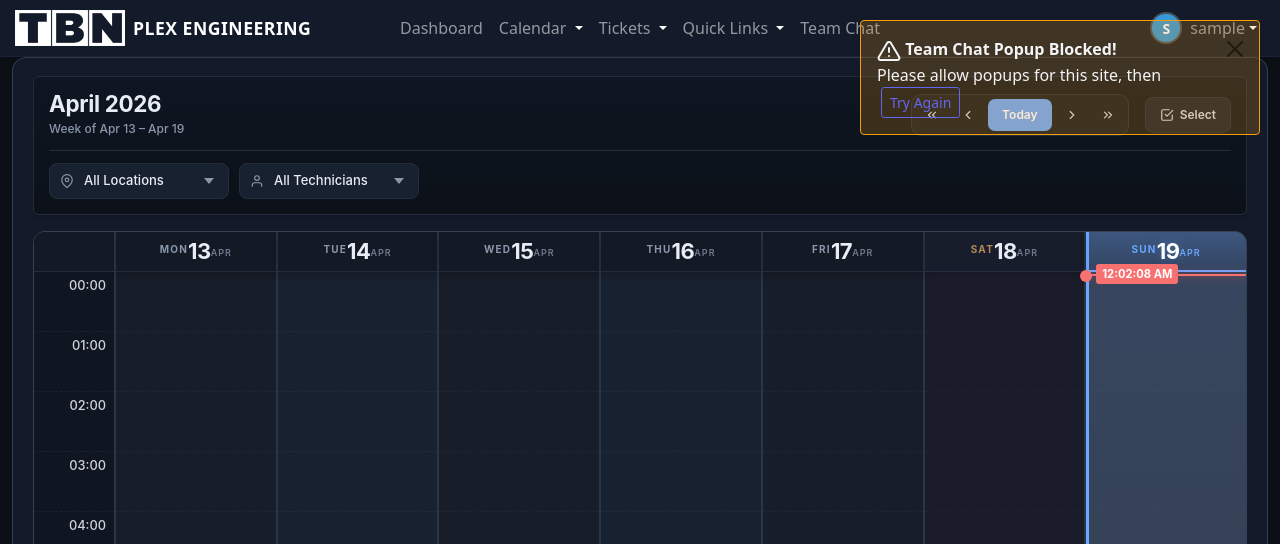
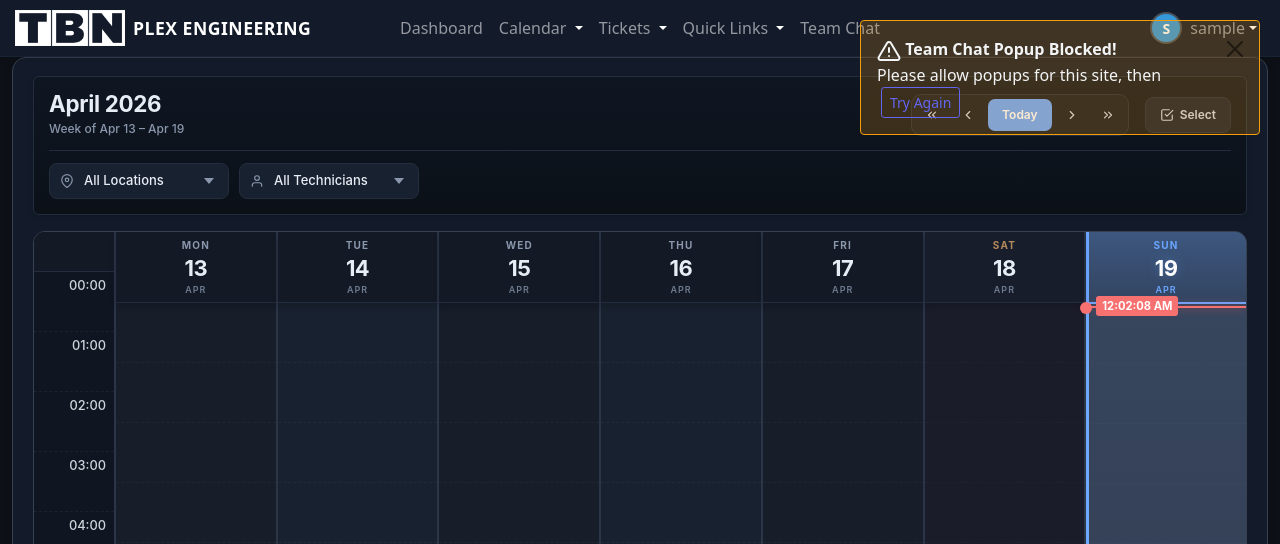
Before and after one commit to tbnobed/engsched, a Flask app: page /calendar in a window 1280 px wide. Shown: the top 544 px of the page. Run offline with Flask 3, Linux system fonts and the light colour scheme; the visitor is signed in with stand-in values (Sample User, id 1); data comes from the database, SQL or seed files in the repository; data that the repository does not hold is empty; some libraries are stand-ins or nearby versions.

Commit message:
Improve calendar day header layout and styling for better readability
Update CSS to stack calendar day header elements vertically, adjust padding, and apply flexbox properties for improved visual structure and readability.

Replit-Commit-Author: Agent
Replit-Commit-Session-Id: 7e400838-0aa2-4000-b74d-ee47348e70d0
Replit-Commit-Checkpoint-Type: full_checkpoint
Replit-Commit-Event-Id: e2dc6343-6b9b-4175-8757-d0f182fdf0a2
Replit-Commit-Screenshot-Url: https://storage.googleapis.com/screenshot-production-us-central1/cca3b107-e330-40ad-90d0-df6a72e770f7/7e400838-0aa2-4000-b74d-ee47348e70d0/hAkLN3K
Replit-Helium-Checkpoint-Created: true

```diff
--- a/static/css/style.css
+++ b/static/css/style.css
@@ -992,14 +992,21 @@ div[style*="gradient"] {
     box-shadow: inset 3px 0 0 #6aa6ff;
 }
 
-/* Day header — bigger, two-line, easier to scan */
+/* Day header — bigger, stacked layout, easier to scan */
 .calendar-container .day-header {
     background: #131a25 !important;
     border-bottom: 1px solid #232d3d !important;
     color: #cdd6e4;
-    padding: 10px 8px !important;
+    padding: 8px 6px !important;
     text-align: center;
     line-height: 1;
+    display: flex !important;
+    flex-direction: column !important;
+    align-items: center !important;
+    justify-content: center !important;
+    gap: 3px;
+    height: auto !important;
+    min-height: 56px;
 }
 .calendar-container .day-header-name {
     font-size: 10px;
```
